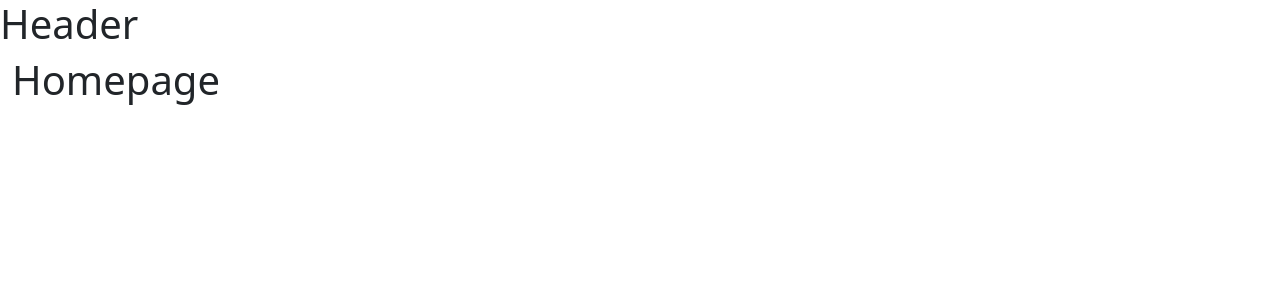
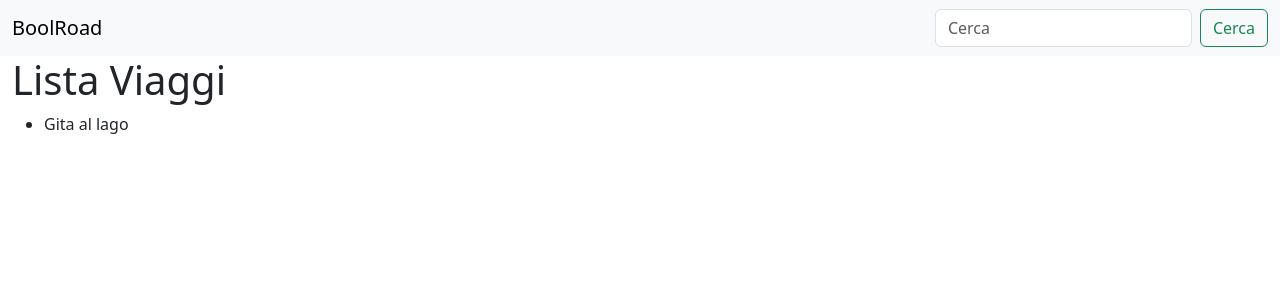
Before and after one commit to Johnnyfromtheblock4/boolroad, a React (Vite) app: page / in a window 1280 px wide. Shown: the top 300 px of the page. Built offline with nearby package versions, Linux system fonts and the light colour scheme.

Commit message:
[UPD] trips homepage

```diff
--- a/src/components/Header.jsx
+++ b/src/components/Header.jsx
@@ -2,9 +2,24 @@
 
 const Header = () => {
   return (
-    <div>
-      <h1>Header</h1>
-    </div>
+    <header>
+      <nav className="navbar bg-body-tertiary">
+        <div className="container-fluid">
+          <a className="navbar-brand">BoolRoad</a>
+          <form className="d-flex" role="search">
+            <input
+              className="form-control me-2"
+              type="search"
+              placeholder="Cerca"
+              aria-label="Cerca"
+            />
+            <button className="btn btn-outline-success" type="submit">
+              Cerca
+            </button>
+          </form>
+        </div>
+      </nav>{" "}
+    </header>
   );
 };
 
--- a/src/data/db.js
+++ b/src/data/db.js
@@ -230,3 +230,5 @@
     ],
   },
 ];
+
+export default trips;
--- a/src/pages/HomePage.jsx
+++ b/src/pages/HomePage.jsx
@@ -1,13 +1,21 @@
-import React from 'react'
+import trips from "../data/db";
+console.log(trips);
 
 const HomePage = () => {
   return (
     <div>
       <div className="container-fluid">
-        <h1>Homepage</h1>
+        <h1>Lista Viaggi</h1>
+        <div className="row">
+          <div className="col-12">
+            <ul>
+              <li>{trips[0].name}</li>
+            </ul>
+          </div>
+        </div>
       </div>
     </div>
-  )
-}
+  );
+};
 
-export default HomePage
+export default HomePage;
```
